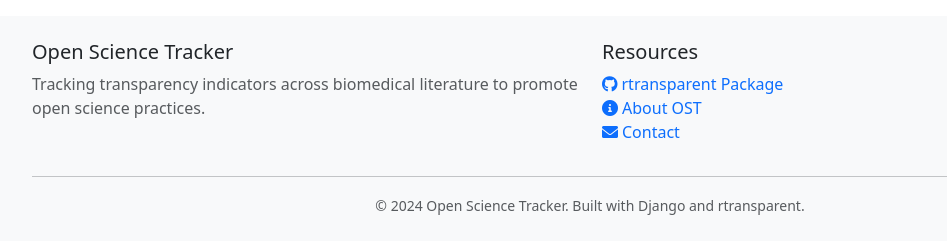
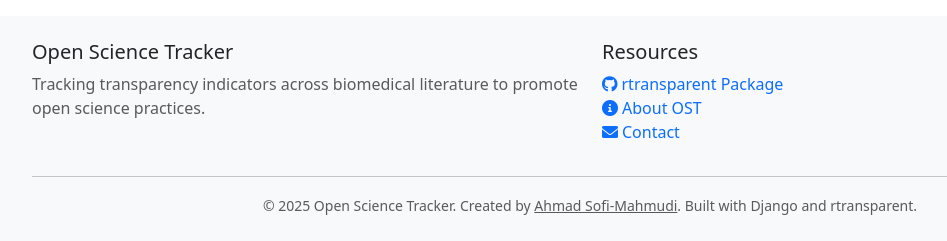
Before and after one commit to choxos/OpenScienceTracker, a Django app: page /signup/ in a window 1280 px wide. Shown: the part 1393-1634 px from the top of the page, without its empty margins (50-997 px from the left). Run offline with Django 5.2, Linux system fonts and the light colour scheme.

Commit message:
📅 Update year to 2025 and add author information
✨ Updates:
- Updated copyright year from 2024 to 2025 in base template footer
- Added comprehensive author section to README.md with all contact links
- Updated contact section in README with real information instead of placeholders
- Added author credit in footer with GitHub link

👨‍💼 Author Information Added:
- Ahmad Sofi-Mahmudi
- Email: ahmad.pub@gmail.com
- Google Scholar: https://scholar.google.com/citations?user=gTWPaFYAAAAJ&hl=en
- LinkedIn: https://www.linkedin.com/in/asofimahmudi
- GitHub: https://github.com/choxos
- X (Twitter): https://x.com/ASofiMahmudi

🔧 Technical Changes:
- Footer now includes author credit with GitHub link
- README includes author section near top for visibility
- Contact section updated with all social/professional links
- Maintains professional academic presentation

📚 Documentation:
- Enhanced project credibility with proper attribution
- Clear contact information for collaboration opportunities
- Professional presentation for academic/research context

```diff
--- a/templates/tracker/base.html
+++ b/templates/tracker/base.html
@@ -140,7 +140,7 @@
             <hr>
             <div class="row">
                 <div class="col-12 text-center text-muted">
-                    <small>&copy; 2024 Open Science Tracker. Built with Django and rtransparent.</small>
+                    <small>&copy; 2025 Open Science Tracker. Created by <a href="https://github.com/choxos" class="text-muted">Ahmad Sofi-Mahmudi</a>. Built with Django and rtransparent.</small>
                 </div>
             </div>
         </div>
```
Also changed, not shown: README.md.
